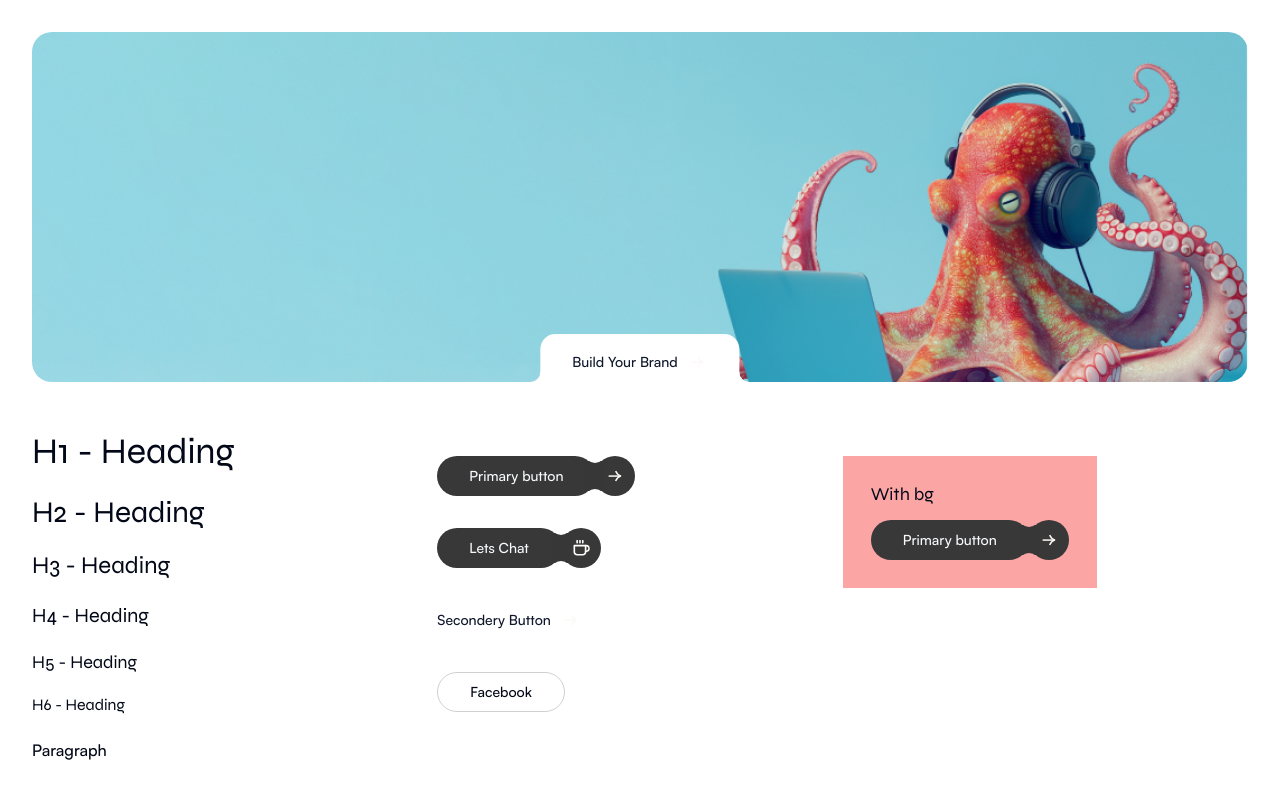
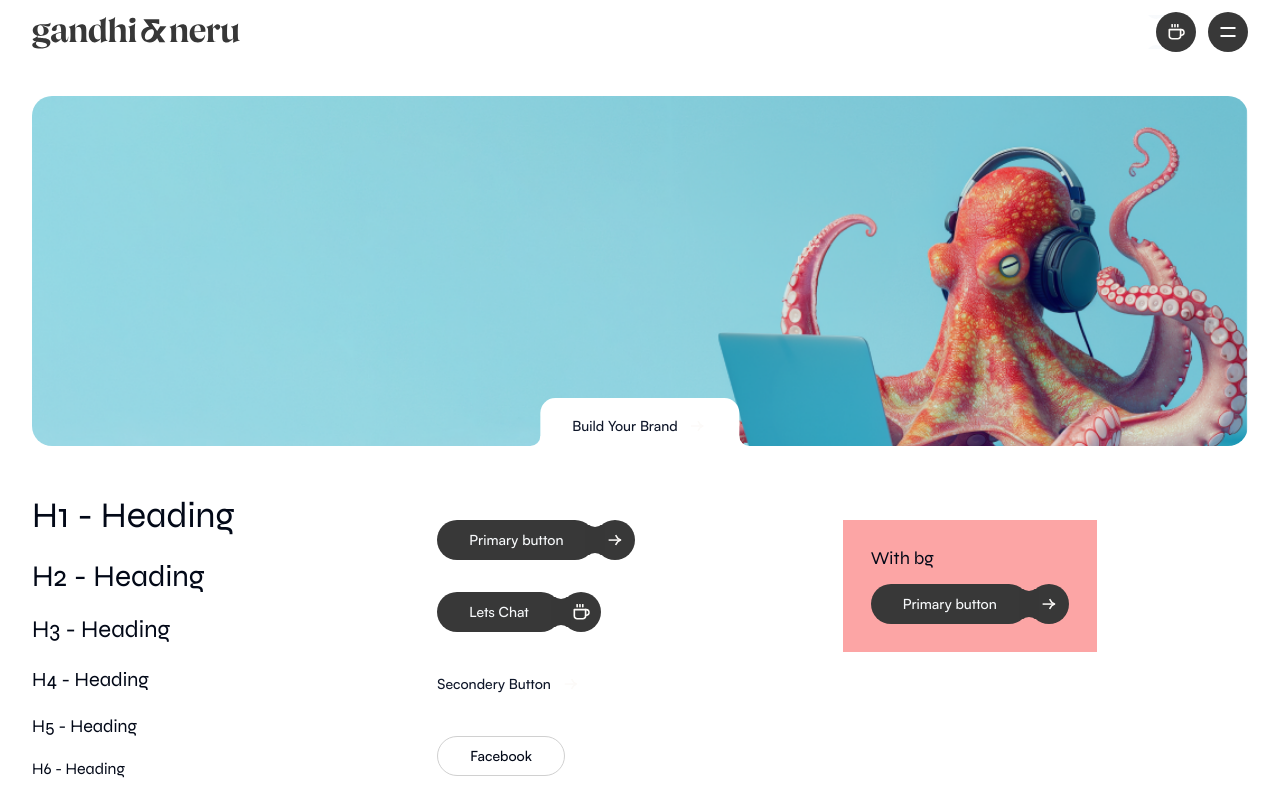
Before and after one commit to Vishesh-gandhineru/new-gandhineru-site, a Next.js app: page / in a window 1280 px wide. Shown: the top 800 px of the page. Built offline with nearby package versions, Linux system fonts and the light colour scheme.

Commit message:
added header -- added

```diff
--- a/app/globals.css
+++ b/app/globals.css
@@ -184,6 +184,14 @@
     opacity: 0;
     transition: opacity 0.1s ease-in-out;
    }
+   .primaryButton:hover .ContactButtonBox {
+    opacity: 1;
+    transition: opacity 0.3s ease-in-out;
+   }
+
+   .primaryButton:hover .ContactButtonBox::before {
+    opacity: 1;
+   }
 
 
 
@@ -241,3 +249,36 @@
     border-radius: 500px;
     box-shadow: -10px 10px 0 0 #fff;
    }
+
+.MenuIcon:before {
+  content: "";
+  position: absolute;
+  width: 15px;
+  height: 2px;
+  background: #fff;
+  top: calc(50% - 10%);
+  left: 50%;
+  transform: translate(-50%, -50%);
+  transition: all ease-in-out 0.3s;
+}
+
+.MenuIcon:after {
+  content: "";
+  position: absolute;
+  width: 15px;
+  height: 2px;
+  background: #fff;
+  top: calc(50% + 10%);
+  left: 50%;
+  transform: translate(-50%, -50%);
+  transition: all ease-in-out 0.3s;
+}
+
+.MenuIcon:hover::after{
+  top: calc(50% + 15%);
+  transition: all ease-in-out 0.3s;
+}
+.MenuIcon:hover::before{
+  top: calc(50% - 15%);
+  transition: all ease-in-out 0.3s;
+}
--- a/app/layout.tsx
+++ b/app/layout.tsx
@@ -1,6 +1,7 @@
 import type { Metadata } from "next";
 import { Syne } from "next/font/google";
 import localFont from 'next/font/local'
+import MainMenu from "@/components/CustomUi/Header/MainMenu";
 
 import "./globals.css";
 
@@ -32,7 +33,7 @@ export default function RootLayout({
 }>) {
   return (
     <html lang="en">
-      <body className={`${syne.variable} ${Satoshi.variable}`}>{children}</body>
+      <body className={`${syne.variable} ${Satoshi.variable}`}><MainMenu />{children}</body>
     </html>
   );
 }
--- a/components/CustomIcons/index.ts
+++ b/components/CustomIcons/index.ts
@@ -1,2 +1,3 @@
 export {default as ArrowRight} from './ArrowRight.svg'
 export {default as ContactIcon} from './ContactIcon.svg'
+export {default as LogoBlack} from './Logo-black.svg'
--- a/components/CustomUi/CustomButton.tsx
+++ b/components/CustomUi/CustomButton.tsx
@@ -1,62 +1,112 @@
+"use client";
 
-import React from "react";
+import React, { useState } from "react";
 import { Button } from "@/components/ui/button";
 import { ArrowRight } from "@/components/CustomIcons";
 import { cn } from "@/lib/utils";
+import { motion } from "framer-motion";
 
 import Link from "next/link";
 
-type PrimaryButtonProps = {
+type globalsButtonProps = {
   children: React.ReactNode;
   href?: string | "#";
   className?: string;
+};
+
+type PrimaryButtonProps = {
   icon?: React.ReactNode;
   type?: "button" | "submit" | "reset";
 };
 
-export function PrimaryButton({ children, href , className , icon , type }: PrimaryButtonProps) {
-
-
+export function PrimaryButton({
+  children,
+  href,
+  className,
+  icon,
+  type,
+}: PrimaryButtonProps & globalsButtonProps) {
   return (
-      <Button variant="Primary"  type={type} asChild className={`relative group primaryButton mr-[40px] before:bg-gradient-to-b after:bg-gradient-to-t from-transparent from-80% to-50% to-current ${className}` }>
+    <Button
+      variant="Primary"
+      type={type}
+      asChild
+      className={`relative group primaryButton mr-[40px] before:bg-gradient-to-b after:bg-gradient-to-t from-transparent from-80% to-50% to-current ${className}`}
+    >
       <Link href={href ? href : "#"}>
         <span>{children}</span>
         <span className=" PrimaryButtonArrow absolute top-1/2 left-[100%] group-hover:left-[105%] group-hover:rotate-[-45deg] transition-all ease-in-out duration-300 -translate-y-1/2 bg-primary w-[40px] rounded-full h-full grid place-content-center">
-           {icon ? icon : <ArrowRight  />}
+          {icon ? icon : <ArrowRight />}
         </span>
       </Link>
     </Button>
   );
 }
 
+export function SecondaryButton({ children, href }: globalsButtonProps) {
+  return (
+    <Button
+      variant="secondary"
+      size="secondary"
+      asChild
+      className="SecondaryButton relative group mr-[30px]"
+    >
+      <Link href={href ? href : "#"}>
+        {children}{" "}
+        <span className="absolute top-1/2 left-[100%] group-hover:left-[105%] group-hover:rotate-[-45deg] transition-all ease-in-out duration-300 -translate-y-1/2  w-[40px] h-full grid place-content-center">
+          {" "}
+          <ArrowRight className="blackArrow" />
+        </span>
+      </Link>
+    </Button>
+  );
+}
 
-type SecondaryButtonProps = {
-  children: React.ReactNode;
-  href?: string;
+export function SocialButton({
+  children,
+  href,
+  className,
+}: globalsButtonProps) {
+  return (
+    <Button
+      variant="social"
+      asChild
+      className={` relative  group overflow-hidden SocialButton bg-cover repeat-0 hover:text-white transition-all ease-in-out duration-300 ${className}`}
+    >
+      <Link href={href ? href : "#"}>
+        {children}{" "}
+        <span className="SocialButtonBG group-hover:opacity-100 transition-all ease-in-out duration-300"></span>
+      </Link>
+    </Button>
+  );
+}
+
+type ContactButtonProps = {
+  icon?: React.ReactNode;
 };
 
 
 
-export function SecondaryButton({children , href} : SecondaryButtonProps) {
+
+
+export function ContactButton({
+  children,
+  href,
+  icon,
+}: globalsButtonProps & ContactButtonProps) {
+
   return (
-    <Button variant="secondary" size="secondary" asChild className="SecondaryButton relative group mr-[30px]">
-      <Link href={href ? href : "#"}>
-     {children} <span className="absolute top-1/2 left-[100%] group-hover:left-[105%] group-hover:rotate-[-45deg] transition-all ease-in-out duration-300 -translate-y-1/2  w-[40px] h-full grid place-content-center"> <ArrowRight className="blackArrow"/></span>
+    <Button asChild className=" relative">
+      <Link
+        href={href ? href : "#"}
+        className="w-[40px] h-[40px] before:left-[-10px] after:left-[-10px] relative py-0 px-0 md:px-0 primaryButton before:bg-gradient-to-b after:bg-gradient-to-t from-transparent from-80% to-50% to-current"
+      >
+        <span>{icon}</span>
+        <motion.span
+        className="PrimaryButtonArrow ContactButtonBox opacity-0 before:right-[-10px]  bg-primary absolute right-full top-[50%] translate-y-[-50%] w-fit h-[40px] flex items-center justify-center px-4 rounded-full transition-all ease-in-out duration-300">
+          {children}
+        </motion.span>
       </Link>
     </Button>
-  )
+  );
 }
-
-type SocialButtonProps = {
-  children: React.ReactNode;
-  href?: string;
-  className?: string;
-};
-
-export function SocialButton({children , href , className} : SocialButtonProps) {
-  return (
-    <Button variant="social" asChild className={` relative  group overflow-hidden SocialButton bg-cover repeat-0 hover:text-white transition-all ease-in-out duration-300 ${className}`}>
-      <Link href={href ? href : "#"}>{children} <span className="SocialButtonBG group-hover:opacity-100 transition-all ease-in-out duration-300"></span></Link>
-    </Button>
-  )
-}
--- /dev/null
+++ b/components/CustomUi/Header/MainMenu.tsx
@@ -0,0 +1,21 @@
+import React from "react";
+import { LogoBlack } from "@/components/CustomIcons";
+import MenuIcon from "./MenuIcon";
+import { ContactButton } from "../CustomButton";
+import { ContactIcon } from "@/components/CustomIcons";
+
+const MainMenu = () => {
+  return (
+    <div className="container my-3 flex justify-between items-center">
+      <div className="Logo">
+        <LogoBlack />
+      </div>
+      <div className="flex justify-center items-center gap-3">
+        <ContactButton icon={<ContactIcon />}>Lets Chat?</ContactButton>
+      <MenuIcon />
+      </div>
+    </div>
+  );
+};
+
+export default MainMenu;
--- /dev/null
+++ b/components/CustomUi/Header/MenuIcon.tsx
@@ -0,0 +1,9 @@
+import React from 'react'
+
+const MenuIcon = () => {
+  return (
+    <button className='relative w-[40px] h-[40px] bg-primary rounded-full MenuIcon'></button>
+  )
+}
+
+export default MenuIcon
--- a/tailwind.config.ts
+++ b/tailwind.config.ts
@@ -36,6 +36,7 @@ const config = {
       backgroundImage : {
         'social-bg-image' : "url('/Images/socialBgImage.png')",
         'hero-home-banner' : "url('/Images/coverImageWebdev.png')",
+        'hero-about-banner' : "url('/Images/herobannerImage.png')",
       },
       colors: {
         InputError : "#CF4964",
```
Also changed, not shown: components/CustomIcons/Logo-black.svg (added). Lines whose indentation alone changed are shown as unchanged.
